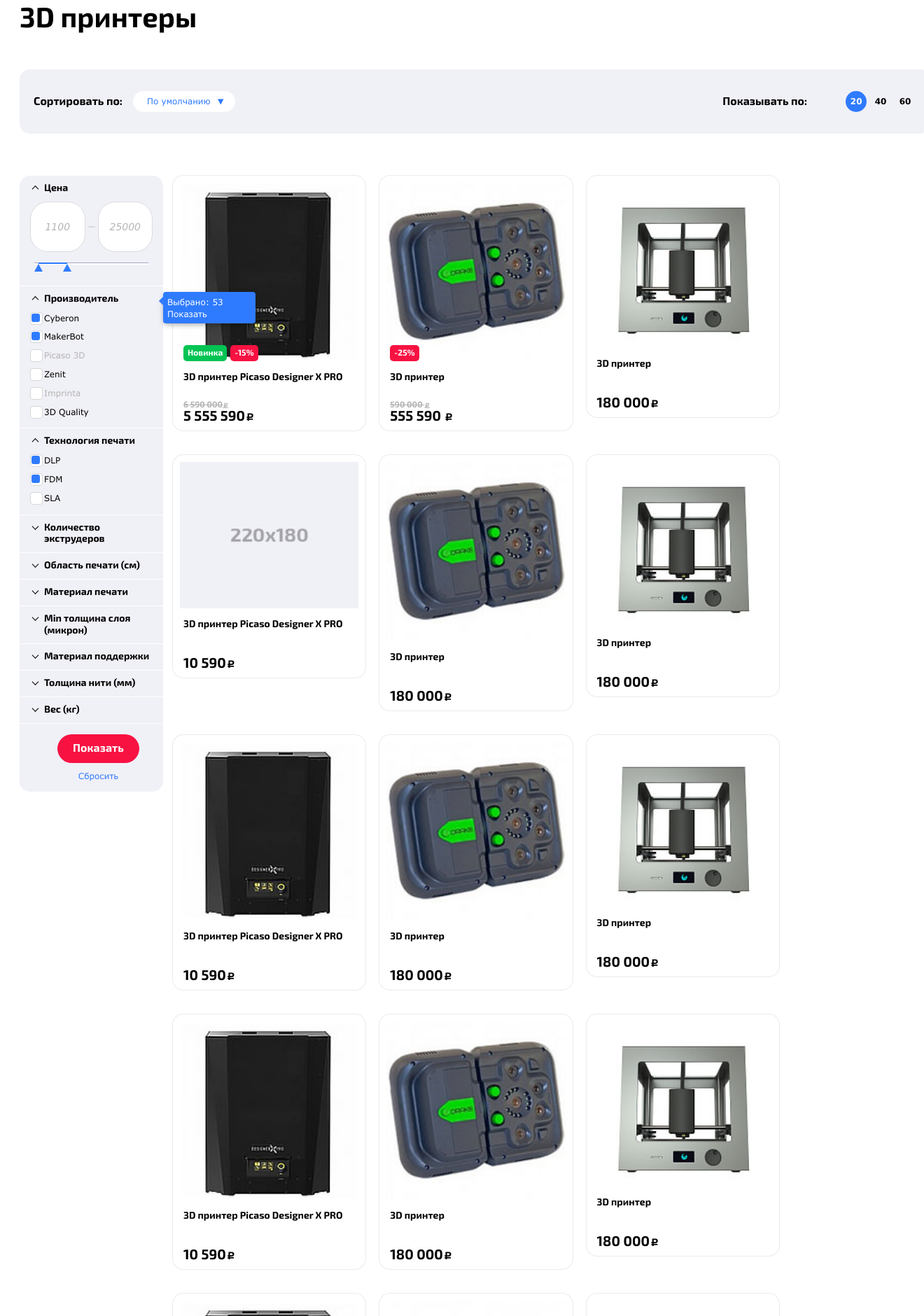
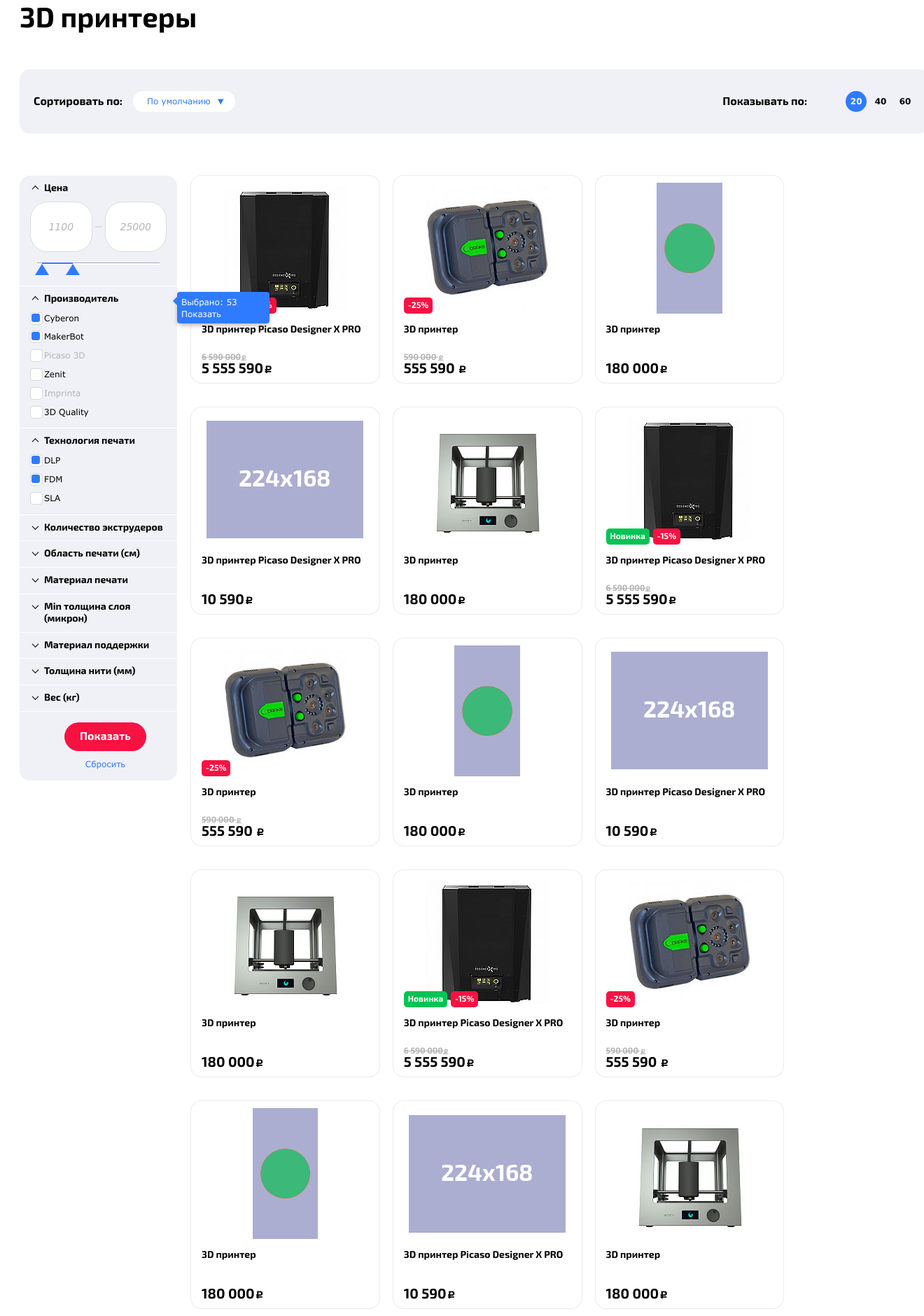
Before and after one commit to BulatSa/3dsystem, a PHP site: page /catalog.php in a window 1320 px wide. Shown: the part 307-2187 px from the top of the page at 70% size. Run offline with PHP 8.4, Linux system fonts and the light colour scheme; style sheets or scripts are compiled from the project's sources; some libraries are stand-ins or nearby versions; some web fonts are replaced.

Commit message:
some fix

```diff
--- a/catalog.php
+++ b/catalog.php
@@ -255,10 +255,10 @@
 
 			<main class="catalog-main">
 				<div class="row product-list">
-					<div class="grid catalog-main__product">
+					<div class="grid-5-in-row grid-3_xxl grid-4_m grid-6_s">
 						<div class="product-preview">
 							<header>
-								<a href="#">
+								<a href="/catalog-detail.php">
 									<img src="/img/preview/pr_1.jpg" alt="220x180">
 								</a>
 								<div class="product-labels">
@@ -267,7 +267,7 @@
 								</div>
 							</header>
 							<main>
-								<a href="#" class="h3 product-preview__title">3D принтер Picaso Designer X PRO</a>
+								<a href="/catalog-detail.php" class="h3 product-preview__title">3D принтер Picaso Designer X PRO</a>
 								<span class="product-preview__price">
 								<span class="price--old">6 590 000<span class="rub">c</span></span>
 								<span>5 555 590<span class="rub">c</span></span>
@@ -279,10 +279,10 @@
 							</footer>
 						</div>
 					</div>
-					<div class="grid catalog-main__product">
+					<div class="grid-5-in-row grid-3_xxl grid-4_m grid-6_s">
 						<div class="product-preview">
 							<header>
-								<a href="#">
+								<a href="/catalog-detail.php">
 									<img src="/img/preview/pr_2.jpg" alt="1">
 								</a>
 								<div class="product-labels">
@@ -290,7 +290,7 @@
 								</div>
 							</header>
 							<main>
-								<a href="#" class="h3 product-preview__title">3D принтер</a>
+								<a href="/catalog-detail.php" class="h3 product-preview__title">3D принтер</a>
 								<span class="product-preview__price">
 								<span class="price--old">590 000 <span class="rub">c</span></span>
 								<span>555 590 <span class="rub">c</span></span>
@@ -302,15 +302,15 @@
 							</footer>
 						</div>
 					</div>
-					<div class="grid catalog-main__product">
+					<div class="grid-5-in-row grid-3_xxl grid-4_m grid-6_s">
 						<div class="product-preview">
 							<header>
-								<a href="#">
-									<img src="/img/preview/pr_3.jpg" alt="1">
+								<a href="/catalog-detail.php">
+									<img src="/img/preview/vert.png" alt="1">
 								</a>
 							</header>
 							<main>
-								<a href="#" class="h3 product-preview__title">3D принтер</a>
+								<a href="/catalog-detail.php" class="h3 product-preview__title">3D принтер</a>
 								<span class="product-preview__price">180 000<span class="rub">c</span></span>
 							</main>
 							<footer>
@@ -319,15 +319,15 @@
 							</footer>
 						</div>
 					</div>
-					<div class="grid catalog-main__product">
+					<div class="grid-5-in-row grid-3_xxl grid-4_m grid-6_s">
 						<div class="product-preview">
 							<header>
-								<a href="#">
-									<img src="/img/preview/220x180.png" alt="1">
+								<a href="/catalog-detail.php">
+									<img src="/img/preview/224x168.png" alt="224x168">
 								</a>
 							</header>
 							<main>
-								<a href="#" class="h3 product-preview__title">3D принтер Picaso Designer X PRO</a>
+								<a href="/catalog-detail.php" class="h3 product-preview__title">3D принтер Picaso Designer X PRO</a>
 								<span class="product-preview__price">10 590<span class="rub">c</span></span>
 							</main>
 							<footer>
@@ -336,15 +336,15 @@
 							</footer>
 						</div>
 					</div>
-					<div class="grid catalog-main__product">
+					<div class="grid-5-in-row grid-3_xxl grid-4_m grid-6_s">
 						<div class="product-preview">
 							<header>
-								<a href="#">
-									<img src="/img/preview/pr_2.jpg" alt="1">
+								<a href="/catalog-detail.php">
+									<img src="/img/preview/pr_3.jpg" alt="1">
 								</a>
 							</header>
 							<main>
-								<a href="#" class="h3 product-preview__title">3D принтер</a>
+								<a href="/catalog-detail.php" class="h3 product-preview__title">3D принтер</a>
 								<span class="product-preview__price">180 000<span class="rub">c</span></span>
 							</main>
 							<footer>
@@ -353,129 +353,10 @@
 							</footer>
 						</div>
 					</div>
-					<div class="grid catalog-main__product">
+					<div class="grid-5-in-row grid-3_xxl grid-4_m grid-6_s">
 						<div class="product-preview">
 							<header>
-								<a href="#">
-									<img src="/img/preview/pr_3.jpg" alt="1">
-								</a>
-							</header>
-							<main>
-								<a href="#" class="h3 product-preview__title">3D принтер</a>
-								<span class="product-preview__price">180 000<span class="rub">c</span></span>
-							</main>
-							<footer>
-								<button class="btn btn--red">В корзину</button>
-								<button class="btn btn--round"><i class="i-compare"></i></button>
-							</footer>
-						</div>
-					</div>
-					<div class="grid catalog-main__product">
-						<div class="product-preview">
-							<header>
-								<a href="#">
-									<img src="/img/preview/pr_1.jpg" alt="1">
-								</a>
-							</header>
-							<main>
-								<a href="#" class="h3 product-preview__title">3D принтер Picaso Designer X PRO</a>
-								<span class="product-preview__price">10 590<span class="rub">c</span></span>
-							</main>
-							<footer>
-								<button class="btn btn--red">В корзину</button>
-								<button class="btn btn--round"><i class="i-compare"></i></button>
-							</footer>
-						</div>
-					</div>
-					<div class="grid catalog-main__product">
-						<div class="product-preview">
-							<header>
-								<a href="#">
-									<img src="/img/preview/pr_2.jpg" alt="1">
-								</a>
-							</header>
-							<main>
-								<a href="#" class="h3 product-preview__title">3D принтер</a>
-								<span class="product-preview__price">180 000<span class="rub">c</span></span>
-							</main>
-							<footer>
-								<button class="btn btn--red">В корзину</button>
-								<button class="btn btn--round"><i class="i-compare"></i></button>
-							</footer>
-						</div>
-					</div>
-					<div class="grid catalog-main__product">
-						<div class="product-preview">
-							<header>
-								<a href="#">
-									<img src="/img/preview/pr_3.jpg" alt="1">
-								</a>
-							</header>
-							<main>
-								<a href="#" class="h3 product-preview__title">3D принтер</a>
-								<span class="product-preview__price">180 000<span class="rub">c</span></span>
-							</main>
-							<footer>
-								<button class="btn btn--red">В корзину</button>
-								<button class="btn btn--round"><i class="i-compare"></i></button>
-							</footer>
-						</div>
-					</div>
-					<div class="grid catalog-main__product">
-						<div class="product-preview">
-							<header>
-								<a href="#">
-									<img src="/img/preview/pr_1.jpg" alt="1">
-								</a>
-							</header>
-							<main>
-								<a href="#" class="h3 product-preview__title">3D принтер Picaso Designer X PRO</a>
-								<span class="product-preview__price">10 590<span class="rub">c</span></span>
-							</main>
-							<footer>
-								<button class="btn btn--red">В корзину</button>
-								<button class="btn btn--round"><i class="i-compare"></i></button>
-							</footer>
-						</div>
-					</div>
-					<div class="grid catalog-main__product">
-						<div class="product-preview">
-							<header>
-								<a href="#">
-									<img src="/img/preview/pr_2.jpg" alt="1">
-								</a>
-							</header>
-							<main>
-								<a href="#" class="h3 product-preview__title">3D принтер</a>
-								<span class="product-preview__price">180 000<span class="rub">c</span></span>
-							</main>
-							<footer>
-								<button class="btn btn--red">В корзину</button>
-								<button class="btn btn--round"><i class="i-compare"></i></button>
-							</footer>
-						</div>
-					</div>
-					<div class="grid catalog-main__product">
-						<div class="product-preview">
-							<header>
-								<a href="#">
-									<img src="/img/preview/pr_3.jpg" alt="1">
-								</a>
-							</header>
-							<main>
-								<a href="#" class="h3 product-preview__title">3D принтер</a>
-								<span class="product-preview__price">180 000<span class="rub">c</span></span>
-							</main>
-							<footer>
-								<button class="btn btn--red">В корзину</button>
-								<button class="btn btn--round"><i class="i-compare"></i></button>
-							</footer>
-						</div>
-					</div>
-					<div class="grid catalog-main__product">
-						<div class="product-preview">
-							<header>
-								<a href="#">
+								<a href="/catalog-detail.php">
 									<img src="/img/preview/pr_1.jpg" alt="220x180">
 								</a>
 								<div class="product-labels">
@@ -484,7 +365,7 @@
 								</div>
 							</header>
 							<main>
-								<a href="#" class="h3 product-preview__title">3D принтер Picaso Designer X PRO</a>
+								<a href="/catalog-detail.php" class="h3 product-preview__title">3D принтер Picaso Designer X PRO</a>
 								<span class="product-preview__price">
 								<span class="price--old">6 590 000<span class="rub">c</span></span>
 								<span>5 555 590<span class="rub">c</span></span>
@@ -496,10 +377,10 @@
 							</footer>
 						</div>
 					</div>
-					<div class="grid catalog-main__product">
+					<div class="grid-5-in-row grid-3_xxl grid-4_m grid-6_s">
 						<div class="product-preview">
 							<header>
-								<a href="#">
+								<a href="/catalog-detail.php">
 									<img src="/img/preview/pr_2.jpg" alt="1">
 								</a>
 								<div class="product-labels">
@@ -507,7 +388,7 @@
 								</div>
 							</header>
 							<main>
-								<a href="#" class="h3 product-preview__title">3D принтер</a>
+								<a href="/catalog-detail.php" class="h3 product-preview__title">3D принтер</a>
 								<span class="product-preview__price">
 								<span class="price--old">590 000 <span class="rub">c</span></span>
 								<span>555 590 <span class="rub">c</span></span>
@@ -519,15 +400,15 @@
 							</footer>
 						</div>
 					</div>
-					<div class="grid catalog-main__product">
+					<div class="grid-5-in-row grid-3_xxl grid-4_m grid-6_s">
 						<div class="product-preview">
 							<header>
-								<a href="#">
-									<img src="/img/preview/pr_3.jpg" alt="1">
+								<a href="/catalog-detail.php">
+									<img src="/img/preview/vert.png" alt="1">
 								</a>
 							</header>
 							<main>
-								<a href="#" class="h3 product-preview__title">3D принтер</a>
+								<a href="/catalog-detail.php" class="h3 product-preview__title">3D принтер</a>
 								<span class="product-preview__price">180 000<span class="rub">c</span></span>
 							</main>
 							<footer>
@@ -536,15 +417,15 @@
 							</footer>
 						</div>
 					</div>
-					<div class="grid catalog-main__product">
+					<div class="grid-5-in-row grid-3_xxl grid-4_m grid-6_s">
 						<div class="product-preview">
 							<header>
-								<a href="#">
-									<img src="/img/preview/220x180.png" alt="1">
+								<a href="/catalog-detail.php">
+									<img src="/img/preview/224x168.png" alt="224x168">
 								</a>
 							</header>
 							<main>
-								<a href="#" class="h3 product-preview__title">3D принтер Picaso Designer X PRO</a>
+								<a href="/catalog-detail.php" class="h3 product-preview__title">3D принтер Picaso Designer X PRO</a>
 								<span class="product-preview__price">10 590<span class="rub">c</span></span>
 							</main>
 							<footer>
@@ -553,15 +434,15 @@
 							</footer>
 						</div>
 					</div>
-					<div class="grid catalog-main__product">
+					<div class="grid-5-in-row grid-3_xxl grid-4_m grid-6_s">
 						<div class="product-preview">
 							<header>
-								<a href="#">
-									<img src="/img/preview/pr_2.jpg" alt="1">
+								<a href="/catalog-detail.php">
+									<img src="/img/preview/pr_3.jpg" alt="1">
 								</a>
 							</header>
 							<main>
-								<a href="#" class="h3 product-preview__title">3D принтер</a>
+								<a href="/catalog-detail.php" class="h3 product-preview__title">3D принтер</a>
 								<span class="product-preview__price">180 000<span class="rub">c</span></span>
 							</main>
 							<footer>
@@ -570,15 +451,62 @@
 							</footer>
 						</div>
 					</div>
-					<div class="grid catalog-main__product">
+					<div class="grid-5-in-row grid-3_xxl grid-4_m grid-6_s">
 						<div class="product-preview">
 							<header>
-								<a href="#">
-									<img src="/img/preview/pr_3.jpg" alt="1">
+								<a href="/catalog-detail.php">
+									<img src="/img/preview/pr_1.jpg" alt="220x180">
+								</a>
+								<div class="product-labels">
+									<div class="product-label product-label--green">Новинка</div>
+									<div class="product-label product-label--red">-15%</div>
+								</div>
+							</header>
+							<main>
+								<a href="/catalog-detail.php" class="h3 product-preview__title">3D принтер Picaso Designer X PRO</a>
+								<span class="product-preview__price">
+								<span class="price--old">6 590 000<span class="rub">c</span></span>
+								<span>5 555 590<span class="rub">c</span></span>
+							</span>
+							</main>
+							<footer>
+								<button class="btn btn--red">В корзину</button>
+								<button class="btn btn--round"><i class="i-compare"></i></button>
+							</footer>
+						</div>
+					</div>
+					<div class="grid-5-in-row grid-3_xxl grid-4_m grid-6_s">
+						<div class="product-preview">
+							<header>
+								<a href="/catalog-detail.php">
+									<img src="/img/preview/pr_2.jpg" alt="1">
+								</a>
+								<div class="product-labels">
+									<div class="product-label product-label--red">-25%</div>
+								</div>
+							</header>
+							<main>
+								<a href="/catalog-detail.php" class="h3 product-preview__title">3D принтер</a>
+								<span class="product-preview__price">
+								<span class="price--old">590 000 <span class="rub">c</span></span>
+								<span>555 590 <span class="rub">c</span></span>
+							</span>
+							</main>
+							<footer>
+								<button class="btn btn--red">В корзину</button>
+								<button class="btn btn--round"><i class="i-compare"></i></button>
+							</footer>
+						</div>
+					</div>
+					<div class="grid-5-in-row grid-3_xxl grid-4_m grid-6_s">
+						<div class="product-preview">
+							<header>
+								<a href="/catalog-detail.php">
+									<img src="/img/preview/vert.png" alt="1">
 								</a>
 							</header>
 							<main>
-								<a href="#" class="h3 product-preview__title">3D принтер</a>
+								<a href="/catalog-detail.php" class="h3 product-preview__title">3D принтер</a>
 								<span class="product-preview__price">180 000<span class="rub">c</span></span>
 							</main>
 							<footer>
@@ -587,15 +515,15 @@
 							</footer>
 						</div>
 					</div>
-					<div class="grid catalog-main__product">
+					<div class="grid-5-in-row grid-3_xxl grid-4_m grid-6_s">
 						<div class="product-preview">
 							<header>
-								<a href="#">
-									<img src="/img/preview/pr_1.jpg" alt="1">
+								<a href="/catalog-detail.php">
+									<img src="/img/preview/224x168.png" alt="224x168">
 								</a>
 							</header>
 							<main>
-								<a href="#" class="h3 product-preview__title">3D принтер Picaso Designer X PRO</a>
+								<a href="/catalog-detail.php" class="h3 product-preview__title">3D принтер Picaso Designer X PRO</a>
 								<span class="product-preview__price">10 590<span class="rub">c</span></span>
 							</main>
 							<footer>
@@ -604,15 +532,113 @@
 							</footer>
 						</div>
 					</div>
-					<div class="grid catalog-main__product">
+					<div class="grid-5-in-row grid-3_xxl grid-4_m grid-6_s">
 						<div class="product-preview">
 							<header>
-								<a href="#">
-									<img src="/img/preview/pr_2.jpg" alt="1">
+								<a href="/catalog-detail.php">
+									<img src="/img/preview/pr_3.jpg" alt="1">
 								</a>
 							</header>
 							<main>
-								<a href="#" class="h3 product-preview__title">3D принтер</a>
+								<a href="/catalog-detail.php" class="h3 product-preview__title">3D принтер</a>
+								<span class="product-preview__price">180 000<span class="rub">c</span></span>
+							</main>
+							<footer>
+								<button class="btn btn--red">В корзину</button>
+								<button class="btn btn--round"><i class="i-compare"></i></button>
+							</footer>
+						</div>
+					</div>
+					<div class="grid-5-in-row grid-3_xxl grid-4_m grid-6_s">
+						<div class="product-preview">
+							<header>
+								<a href="/catalog-detail.php">
+									<img src="/img/preview/pr_1.jpg" alt="220x180">
+								</a>
+								<div class="product-labels">
+									<div class="product-label product-label--green">Новинка</div>
+									<div class="product-label product-label--red">-15%</div>
+								</div>
+							</header>
+							<main>
+								<a href="/catalog-detail.php" class="h3 product-preview__title">3D принтер Picaso Designer X PRO</a>
+								<span class="product-preview__price">
+								<span class="price--old">6 590 000<span class="rub">c</span></span>
+								<span>5 555 590<span class="rub">c</span></span>
+							</span>
+							</main>
+							<footer>
+								<button class="btn btn--red">В корзину</button>
+								<button class="btn btn--round"><i class="i-compare"></i></button>
+							</footer>
+						</div>
+					</div>
+					<div class="grid-5-in-row grid-3_xxl grid-4_m grid-6_s">
+						<div class="product-preview">
+							<header>
+								<a href="/catalog-detail.php">
+									<img src="/img/preview/pr_2.jpg" alt="1">
+								</a>
+								<div class="product-labels">
+									<div class="product-label product-label--red">-25%</div>
+								</div>
+							</header>
+							<main>
+								<a href="/catalog-detail.php" class="h3 product-preview__title">3D принтер</a>
+								<span class="product-preview__price">
+								<span class="price--old">590 000 <span class="rub">c</span></span>
+								<span>555 590 <span class="rub">c</span></span>
+							</span>
+							</main>
+							<footer>
+								<button class="btn btn--red">В корзину</button>
+								<button class="btn btn--round"><i class="i-compare"></i></button>
+							</footer>
+						</div>
+					</div>
+					<div class="grid-5-in-row grid-3_xxl grid-4_m grid-6_s">
+						<div class="product-preview">
+							<header>
+								<a href="/catalog-detail.php">
+									<img src="/img/preview/vert.png" alt="1">
+								</a>
+							</header>
+							<main>
+								<a href="/catalog-detail.php" class="h3 product-preview__title">3D принтер</a>
+								<span class="product-preview__price">180 000<span class="rub">c</span></span>
+							</main>
+							<footer>
+								<button class="btn btn--red">В корзину</button>
+								<button class="btn btn--round"><i class="i-compare"></i></button>
+							</footer>
+						</div>
+					</div>
+					<div class="grid-5-in-row grid-3_xxl grid-4_m grid-6_s">
+						<div class="product-preview">
+							<header>
+								<a href="/catalog-detail.php">
+									<img src="/img/preview/224x168.png" alt="224x168">
+								</a>
+							</header>
+							<main>
+								<a href="/catalog-detail.php" class="h3 product-preview__title">3D принтер Picaso Designer X PRO</a>
+								<span class="product-preview__price">10 590<span class="rub">c</span></span>
+							</main>
+							<footer>
+								<button class="btn btn--red">В корзину</button>
+								<button class="btn btn--round"><i class="i-compare"></i></button>
+							</footer>
+						</div>
+					</div>
+					<div class="grid-5-in-row grid-3_xxl grid-4_m grid-6_s">
+						<div class="product-preview">
+							<header>
+								<a href="/catalog-detail.php">
+									<img src="/img/preview/pr_3.jpg" alt="1">
+								</a>
+							</header>
+							<main>
+								<a href="/catalog-detail.php" class="h3 product-preview__title">3D принтер</a>
 								<span class="product-preview__price">180 000<span class="rub">c</span></span>
 							</main>
 							<footer>
--- a/header.php
+++ b/header.php
@@ -162,7 +162,7 @@
 		</div>
 		<div class="header__middle-wrap">
 			<div class="header__middle container">
-				<a href="#" class="header__logo">
+				<a href="/" class="header__logo">
 					<img src="img/logo-top.svg" alt="3D System Pro">
 				</a>
 				<form class="form-search">
--- a/sass/base/_grid.scss
+++ b/sass/base/_grid.scss
@@ -5,6 +5,10 @@
 
 .hidden{
 	display: none !important;
+}
+
+.grid-5-in-row{
+	width: 20%;
 }
 
 @for $i from 0 through 12 {
@@ -43,23 +47,6 @@
 	@include res(s){
 		padding-left: 14px;
 		padding-right: 14px;
-	}
-}
-
-.def-sec {
-	padding-top: $pad-l;
-	padding-bottom: $pad-l;
-	@include res(xxl) {
-		padding-top: 40px;
-		padding-bottom: 40px;
-	}
-	@include res(l) {
-		padding-top: $pad-m;
-		padding-bottom: $pad-m;
-	}
-	@include res(s) {
-		padding-top: $pad-s;
-		padding-bottom: $pad-s;
 	}
 }
 
--- a/sass/modules/_product-preview.scss
+++ b/sass/modules/_product-preview.scss
@@ -12,7 +12,6 @@
 
 .product-preview{
 	position: relative;
-	//padding: 1px;
 	transition: all 0.3s ease;
 	box-shadow: 0 0 0 1px $gray-border;
 	border-radius: 15px;
@@ -59,17 +58,24 @@
 	header{
 		position: relative;
 		padding: $pad-xxs $pad-xxs 0 $pad-xxs;
+		text-align: center;
 
 		a{
 			display: block;
-			flex-shrink: 1;
-			//height: 100%;
+			position: relative;
+			height: 0;
+			padding-bottom: 75%;
 		}
 
 		img{
-			display: block;
-			flex-shrink: 1;
-			width: 100%;
+			position: absolute;
+			left: 0;
+			right: 0;
+			bottom: 0;
+			top: 0;
+			margin: auto;
+			max-width: 100%;
+			max-height: 100%;
 			height: auto;
 		}
 
--- a/sass/pages/_catalog.scss
+++ b/sass/pages/_catalog.scss
@@ -66,33 +66,27 @@
 }
 
 .catalog-aside{
-	width: 240px;
+	width: 270px;
 	flex-shrink: 0;
-	margin-right: 30px;
+	padding-right: 30px;
 	@include res(xxl){
-		margin-right: 14px;
-		width: 205px;
+		padding-right: 20px;
+		width: 225px;
 	}
 	@include res(l){
 		width: 0;
-		margin-right: 0;
+		padding-right: 0;
 	}
 }
 
 .catalog-main{
 	flex-shrink: 1;
-
-	&__product{
-		width: 20%;
-		@include res(xxl){
-			width: 25%;
-		}
-		@include res(m){
-			width: calc(100% / 3);
-		}
-		@include res(s){
-			width: 50%;
-		}
+	width: calc(100% - 270px);
+	@include res(xxl){
+		width: calc(100% - 225px);
+	}
+	@include res(l){
+		width: 100%;
 	}
 }
 //s-catalog
--- a/sass/vendors/_ion.rangeSlider.skin.scss
+++ b/sass/vendors/_ion.rangeSlider.skin.scss
@@ -18,20 +18,22 @@
 .irs {
 	height: 18px;
 }
+
 .irs-with-grid {
 	height: 60px;
 }
+
 .irs-line {
 	height: 18px;
 	top: 0;
 
-	&:before{
+	&:before {
 		content: '';
 		position: absolute;
 		height: 2px;
 		top: 0;
-		left: 6px;
-		right: 6px;
+		left: 10px;
+		right: 10px;
 		border-top: 1px solid #a4a5c3;
 		background: #FFF;
 	}
@@ -42,6 +44,7 @@
 	top: 0;
 	background: $blue;
 }
+
 .irs-bar-edge {
 	top: 5px;
 	height: 12px;
@@ -49,10 +52,12 @@
 }
 
 .irs-shadow {
-    height: 3px; top: 34px;
+	height: 3px;
+	top: 34px;
 	background: #000;
 	opacity: 0.25;
 }
+
 .lt-ie9 .irs-shadow {
 	filter: alpha(opacity=25);
 }
@@ -63,18 +68,21 @@
 	width: 0;
 	height: 0;
 	border-style: solid;
-	border-width: 0 6.5px 11px 6.5px;
+	border-width: 0 10px 16px 10px;
 	border-color: transparent transparent $blue transparent;
 }
+
 .irs-slider.state_hover, .irs-slider:hover {
-	border-color: transparent transparent lighten($blue,10%) transparent;
+	border-color: transparent transparent lighten($blue, 10%) transparent;
 }
 
 .irs-min, .irs-max {
 	color: #999;
-    font-size: 10px; line-height: 1.333;
+	font-size: 10px;
+	line-height: 1.333;
 	text-shadow: none;
-    top: 0; padding: 1px 3px;
+	top: 0;
+	padding: 1px 3px;
 	background: #e1e4e9;
 	-moz-border-radius: 4px;
 	border-radius: 4px;
@@ -82,27 +90,33 @@
 
 .irs-from, .irs-to, .irs-single {
 	color: #fff;
-    font-size: 10px; line-height: 1.333;
+	font-size: 10px;
+	line-height: 1.333;
 	text-shadow: none;
 	padding: 1px 5px;
 	background: #ed5565;
 	-moz-border-radius: 4px;
 	border-radius: 4px;
 }
+
 .irs-from:after, .irs-to:after, .irs-single:after {
-    position: absolute; display: block; content: "";
-    bottom: -6px; left: 50%;
-    width: 0; height: 0;
+	position: absolute;
+	display: block;
+	content: "";
+	bottom: -6px;
+	left: 50%;
+	width: 0;
+	height: 0;
 	margin-left: -3px;
 	overflow: hidden;
 	border: 3px solid transparent;
 	border-top-color: #ed5565;
 }
 
-
 .irs-grid-pol {
 	background: #e1e4e9;
 }
+
 .irs-grid-text {
 	color: #999;
 }
```
Also changed, not shown: index.php (+92 -79 lines), img/preview/224x168.png (added), img/preview/vert.png (added). Lines whose indentation alone changed are shown as unchanged.
